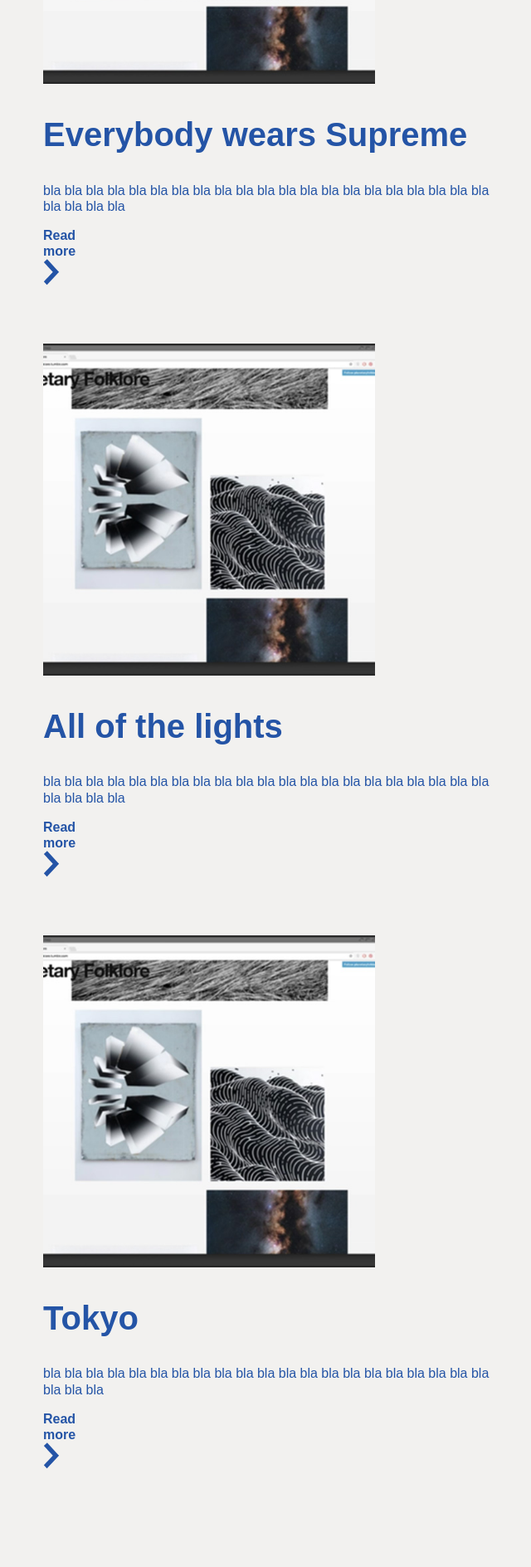
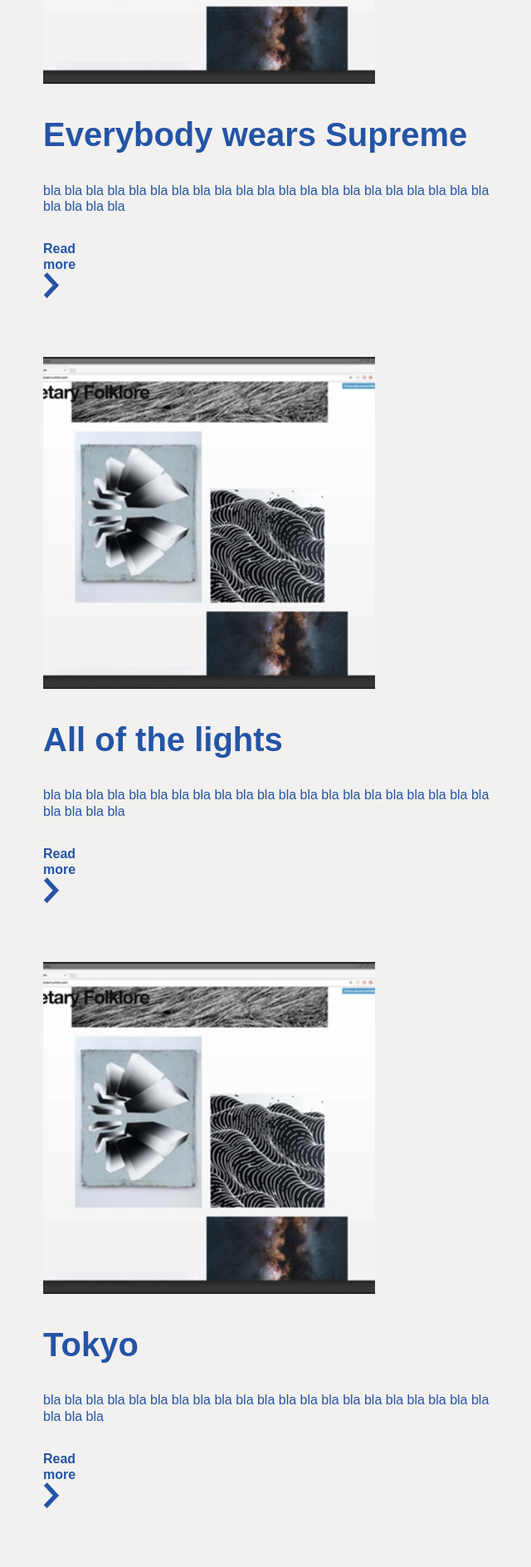
Before and after one commit to emho-lab/journal, a Jekyll site: the page built from index.html, in a window 1280 px wide. Shown: the part 719-2607 px from the top of the page at 83% size, without its empty margins (198-838 px from the left). Built offline with Jekyll 4.4.1, drawn with Linux system fonts in a browser that asks for light colours; some web fonts are replaced; before the commit the page ends 2559 px from its top, so only the background shows below that.

```diff
--- a/assets/css/app.scss
+++ b/assets/css/app.scss
@@ -72,14 +72,13 @@
  max-width: 780px;
 }
 
-img.read-more {
-    width: 20px;
-}
+
 
 p.read-more {
     font-weight:700;
     padding-bottom: 50px;
     width: 20px;
+    display: inline-block;
 }
 
 div.blog-posts {
```
